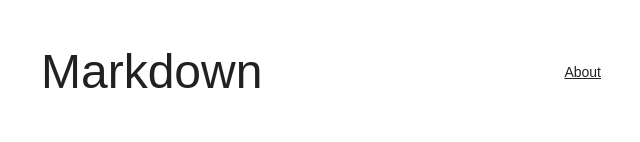
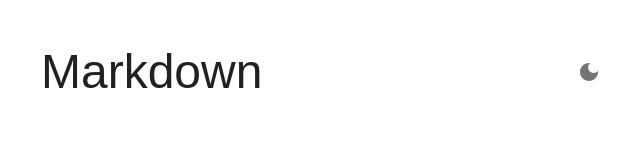
Before and after one commit to eduardofl/markdown-blog, a Next.js app: page / in a window 1280 px wide. Shown: the top 142 px of the page, without its empty margins (315-955 px from the left). Built offline with nearby package versions, Linux system fonts and the light colour scheme.

Commit message:
remove about section and add pallete mode toggle

```diff
--- a/src/components/Header.tsx
+++ b/src/components/Header.tsx
@@ -2,8 +2,11 @@ import Toolbar from '@mui/material/Toolbar';
 import Typography from '@mui/material/Typography';
 import Link from './Link';
 
+import { PaletteMode } from '@mui/material';
+import TogglePalleteMode from './TogglePalleteMode';
+
 const Header = (props: HeaderProps) => {
-  const { sections, title } = props;
+  const { title, mode, toggleMode } = props;
 
   return (
     <Toolbar
@@ -27,30 +30,15 @@ const Header = (props: HeaderProps) => {
           {title}
         </Link>
       </Typography>
-      <div>
-        {sections.map((section) => (
-          <Link
-            color="inherit"
-            noWrap
-            key={section.title}
-            variant="body2"
-            href={section.url}
-            sx={{ p: 1, flexShrink: 0 }}
-          >
-            {section.title}
-          </Link>
-        ))}
-      </div>
+      <TogglePalleteMode mode={mode} toggleMode={toggleMode} />
     </Toolbar>
   );
 };
 
 interface HeaderProps {
-  sections: ReadonlyArray<{
-    title: string;
-    url: string;
-  }>;
   title: string;
+  mode: PaletteMode;
+  toggleMode: (mode: PaletteMode) => void;
 }
 
 export default Header;
--- a/src/components/Layout.tsx
+++ b/src/components/Layout.tsx
@@ -2,9 +2,8 @@ import Header from './Header';
 import Footer from './Footer';
 import { Container } from '@mui/material';
 
-const Layout = ({ children }) => {
+const Layout = ({ children, mode, toggleMode }) => {
   const title = 'Markdown';
-  const sections = [{ title: 'About', url: '/about' }];
 
   const social = [
     { name: 'GitHub', url: 'https://github.com/eduardofl' },
@@ -16,7 +15,7 @@ const Layout = ({ children }) => {
 
   return (
     <Container disableGutters maxWidth="sm" sx={{ py: 5, px: 2 }}>
-      <Header title={title} sections={sections} />
+      <Header title={title} mode={mode} toggleMode={toggleMode} />
       <main>{children}</main>
       <Footer social={social} />
     </Container>
--- /dev/null
+++ b/src/components/TogglePalleteMode.tsx
@@ -0,0 +1,29 @@
+import { PaletteMode } from '@mui/material';
+import IconButton from '@mui/material/IconButton';
+import DarkModeIcon from '@mui/icons-material/DarkMode';
+import LightModeIcon from '@mui/icons-material/LightMode';
+
+const TogglePalleteMode = (props: TogglePalleteModeProps) => {
+  const { mode, toggleMode } = props;
+
+  return (
+    <>
+      {mode === 'light' ? (
+        <IconButton onClick={() => toggleMode(mode)}>
+          <DarkModeIcon />
+        </IconButton>
+      ) : (
+        <IconButton onClick={() => toggleMode(mode)}>
+          <LightModeIcon />
+        </IconButton>
+      )}
+    </>
+  );
+};
+
+interface TogglePalleteModeProps {
+  mode: PaletteMode;
+  toggleMode: (mode: PaletteMode) => void;
+}
+
+export default TogglePalleteMode;
--- a/src/pages/_app.tsx
+++ b/src/pages/_app.tsx
@@ -1,12 +1,14 @@
+import { useMemo, useState } from 'react';
 import { ThemeProvider, createTheme } from '@mui/material/styles';
 import CssBaseline from '@mui/material/CssBaseline';
 
 import Layout from '../components/Layout';
 import '../styles/globals.css';
+import { PaletteMode } from '@mui/material';
 
-const theme = createTheme({
+const getDesignTokens = (mode: PaletteMode) => ({
   palette: {
-    mode: 'light',
+    mode,
   },
   typography: {
     fontFamily: 'sans-serif',
@@ -14,10 +16,18 @@ const theme = createTheme({
 });
 
 const MyApp = ({ Component, pageProps }): JSX.Element => {
+  const [mode, setMode] = useState<PaletteMode>('light');
+
+  const toggleMode = (prevMode: PaletteMode) => {
+    setMode(prevMode === 'light' ? 'dark' : 'light');
+  };
+
+  const theme = useMemo(() => createTheme(getDesignTokens(mode)), [mode]);
+
   return (
     <ThemeProvider theme={theme}>
       <CssBaseline />
-      <Layout>
+      <Layout mode={mode} toggleMode={toggleMode}>
         <Component {...pageProps} />
       </Layout>
     </ThemeProvider>
```
Also changed, not shown: src/pages/about.tsx (deleted, +0 -13 lines).
